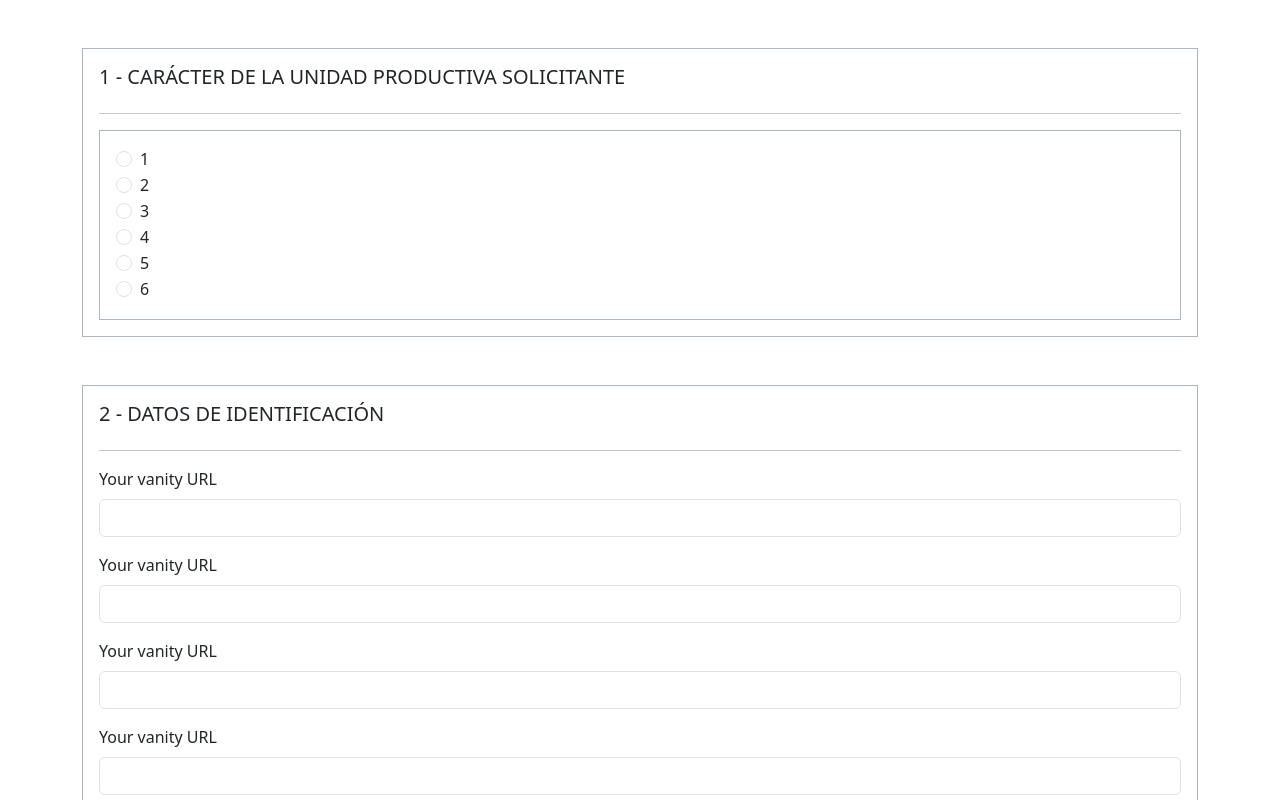
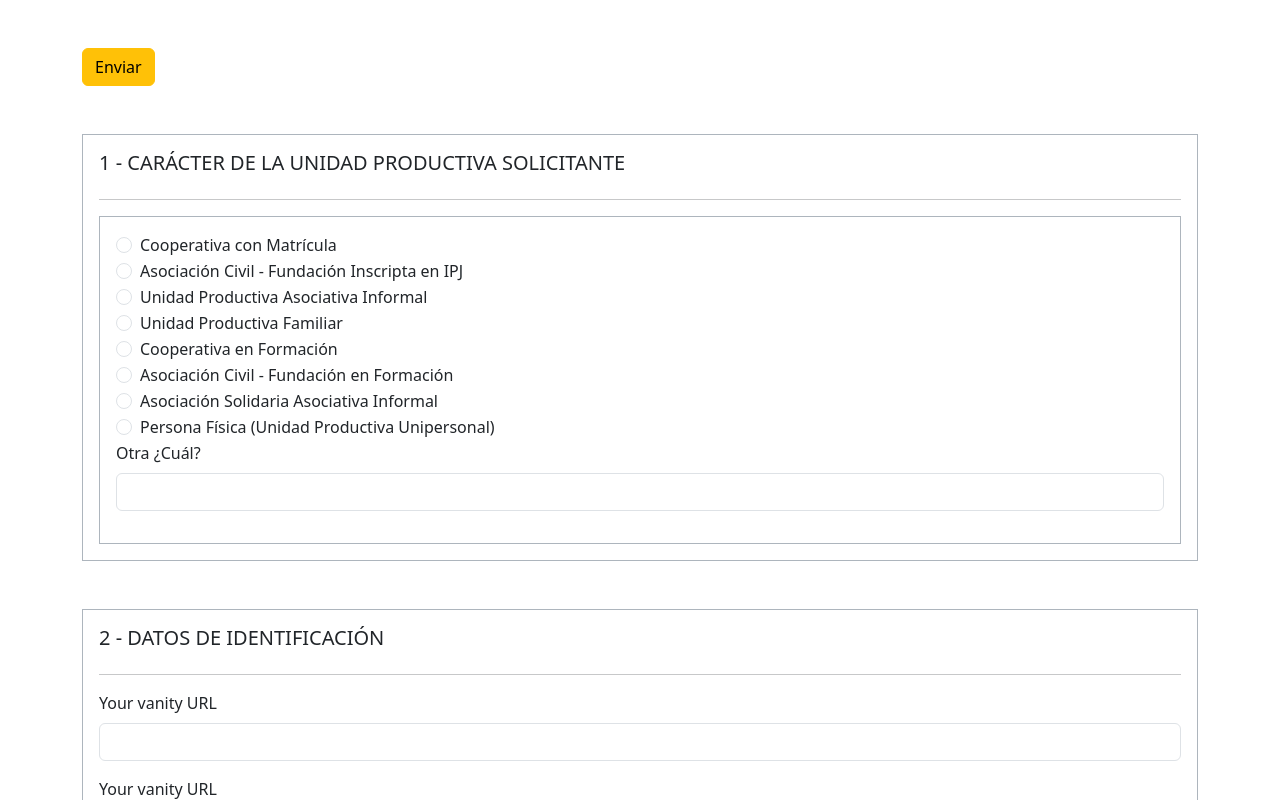
Before and after one commit to franciscoaguirre1/formulario-inscripcion, an Angular app in the folder front/: page / in a window 1280 px wide. Shown: the top 800 px of the page. Built offline with nearby package versions, Linux system fonts and the light colour scheme.

Commit message:
segundo commit

```diff
--- a/front/src/app/app.component.html
+++ b/front/src/app/app.component.html
@@ -1,5 +1,12 @@
 
 <div class="container my-5">
+    <div class="submit">
+        <button class="btn btn-warning" (click)="onFormSubmit()">Enviar</button>
+
+    </div>
+
+    <form [formGroup]="formularioEconomiaPopular">
+
         <div class="input-section my-5 border border-dark-subtle p-3 my-3">
             <div class="subheading-title d-flex">
                 <h5 class="mr-3">1 - CARÁCTER DE LA UNIDAD PRODUCTIVA SOLICITANTE</h5>
@@ -7,32 +14,45 @@
             <hr>
             <div class="container border border-dark-subtle p-3">
                 <div class="form-check">
-                <input class="form-check-input" type="radio" name="inlineRadioOptions" id="inlineRadio1" value="option1">
-                <label class="form-check-label" for="inlineRadio1">1</label>
+                    <input formControlName="caracterUnidadProductivaSolicitante" class="form-check-input" type="radio" name="caracterUnidadProductivaSolicitante" id="inlineRadio1" value="Cooperativa con Matrícula">
+                    <label class="form-check-label" for="inlineRadio1">Cooperativa con Matrícula</label>
                 </div>
                 <div class="form-check">
-                <input class="form-check-input" type="radio" name="inlineRadioOptions" id="inlineRadio1" value="option1">
-                <label class="form-check-label" for="inlineRadio1">2</label>
+                    <input formControlName="caracterUnidadProductivaSolicitante"  class="form-check-input" type="radio" name="caracterUnidadProductivaSolicitante" id="inlineRadio2" value="Asociación Civil - Fundación Inscripta en IPJ">
+                    <label class="form-check-label" for="inlineRadio1">Asociación Civil - Fundación Inscripta en IPJ</label>
                 </div>
                 <div class="form-check">
-                <input class="form-check-input" type="radio" name="inlineRadioOptions" id="inlineRadio1" value="option1">
-                <label class="form-check-label" for="inlineRadio1">3</label>
+                    <input formControlName="caracterUnidadProductivaSolicitante"  class="form-check-input" type="radio" name="caracterUnidadProductivaSolicitante" id="inlineRadio3" value="Unidad Productiva Asociativa Informal">
+                    <label class="form-check-label" for="inlineRadio1">Unidad Productiva Asociativa Informal</label>
                 </div>
                 <div class="form-check">
-                <input class="form-check-input" type="radio" name="inlineRadioOptions" id="inlineRadio1" value="option1">
-                <label class="form-check-label" for="inlineRadio1">4</label>
+                    <input formControlName="caracterUnidadProductivaSolicitante"  class="form-check-input" type="radio" name="caracterUnidadProductivaSolicitante" id="inlineRadio4" value="Unidad Productiva Familiar">
+                    <label class="form-check-label" for="inlineRadio1">Unidad Productiva Familiar</label>
                 </div>
                 <div class="form-check">
-                <input class="form-check-input" type="radio" name="inlineRadioOptions" id="inlineRadio1" value="option1">
-                <label class="form-check-label" for="inlineRadio1">5</label>
+                    <input formControlName="caracterUnidadProductivaSolicitante"  class="form-check-input" type="radio" name="caracterUnidadProductivaSolicitante" id="inlineRadio5" value="Cooperativa en Formación">
+                    <label class="form-check-label" for="inlineRadio1">Cooperativa en Formación</label>
                 </div>
                 <div class="form-check">
-                <input class="form-check-input" type="radio" name="inlineRadioOptions" id="inlineRadio1" value="option1">
-                <label class="form-check-label" for="inlineRadio1">6</label>
+                    <input formControlName="caracterUnidadProductivaSolicitante" class="form-check-input" type="radio" name="caracterUnidadProductivaSolicitante" id="inlineRadio6" value="Asociación Civil - Fundación en Formación">
+                    <label class="form-check-label" for="inlineRadio1">Asociación Civil - Fundación en Formación</label>
+                </div>
+                <div class="form-check">
+                    <input formControlName="caracterUnidadProductivaSolicitante" class="form-check-input" type="radio" name="caracterUnidadProductivaSolicitante" id="inlineRadio6" value="Asociación Solidaria Asociativa Informal">
+                    <label class="form-check-label" for="inlineRadio1">Asociación Solidaria Asociativa Informal</label>
+                </div>
+                <div class="form-check">
+                    <input formControlName="caracterUnidadProductivaSolicitante" class="form-check-input" type="radio" name="caracterUnidadProductivaSolicitante" id="inlineRadio6" value="Persona Física (Unidad Productiva Unipersonal)">
+                    <label class="form-check-label" for="inlineRadio1">Persona Física (Unidad Productiva Unipersonal)</label>
+                </div>
+                <div class=" mb-3">
+                    <label for="basic-url" class="form-label">Otra ¿Cuál?</label>
+                    <div class="input-group">
+                        <input type="text" formControlName="caracterUnidadProductivaSolicitante" name="caracterUnidadProductivaSolicitante" class="form-control" id="basic-url" aria-describedby="basic-addon3 basic-addon4">
                     </div>
                 </div>
             </div>
-
+        </div>
 
 
 
@@ -60,15 +80,14 @@
                         <input type="text" class="form-control" id="basic-url" aria-describedby="basic-addon3 basic-addon4">
                     </div>
                 </div>
-            <div class=" mb-3">
+                <div class="mb-3 d-flex">
                     <label for="basic-url" class="form-label">Your vanity URL</label>
+                    <input type="text" class="form-control" id="basic-url" aria-describedby="basic-addon3 basic-addon4">
                     <div class="input-group">
-                    <input type="text" class="form-control" id="basic-url" aria-describedby="basic-addon3 basic-addon4">
                     </div>
                 </div>
             </div>
         </div>
-
 
 
 
@@ -100,7 +119,6 @@
 
 
 
-
         <div class="input-section my-5 border border-dark-subtle p-3 my-3">
             <div class="subheading-title d-flex mt-3">
                 <h5 class="mr-3">4 - OBJETO SOCIAL</h5>
@@ -113,7 +131,6 @@
                 </div>
             </div>
         </div>
-
 
 
 
@@ -206,9 +223,6 @@
 
 
 
-
-
-
         <div class="input-section my-5 border border-dark-subtle p-3 my-3">
             <div class="subheading-title d-flex mt-3">
                 <h5 class="mr-3">6 - CONDICIÓN FISCAL</h5>
@@ -240,12 +254,6 @@
                 </div>
             </div>
         </div>
-
-
-
-
-
-
 
 
 
@@ -307,7 +315,6 @@
 
 
 
-
         <div class="input-section my-5 border border-dark-subtle p-3 my-3">
             <div class="subheading-title d-flex mt-3">
                 <h5 class="mr-3">9 - PERSONAS RESPONSABLES DE LA INSCRIPCIÓN</h5>
@@ -339,3 +346,5 @@
                 </div>
             </div>
         </div>
+    </form>
+</div>
--- a/front/src/app/app.component.ts
+++ b/front/src/app/app.component.ts
@@ -9,7 +9,12 @@ import { FormBuilder, FormGroup, Validators } from '@angular/forms';
 export class AppComponent implements OnInit{
 
     title = 'front';
-    formularioEconomíaPopular!: FormGroup
+    formularioEconomiaPopular!: FormGroup
+
+    textInputs = document.querySelectorAll("input[type='text']");
+    radioButtons = document.querySelectorAll("[type='radio']");
+
+
 
     constructor(private fb: FormBuilder) {
 
@@ -17,8 +22,18 @@ export class AppComponent implements OnInit{
 
 
 
+
+
+
     ngOnInit(): void {
-      this.formularioEconomíaPopular = this.fb.group({
+      this.formularioEconomiaPopular = this.fb.group({
+
+
+
+
+
+
+
 
         // 1.- CARÁCTER DE LA UNIDAD PRODUCTIVA SOLICITANTE
         caracterUnidadProductivaSolicitante: ['', Validators.required],
@@ -199,6 +214,28 @@ export class AppComponent implements OnInit{
     }
 
 
+    onFormSubmit(): void {
+      console.log(this.formularioEconomiaPopular.value);
+  }
+
+
+  controlarCampo1() {
+    const textInputs = document.querySelectorAll("input[type='text']");
+    const radioButtons = document.querySelectorAll("[type='radio']");
+
+    // Agregar eventos de entrada (input) a los inputs type "text"
+    textInputs.forEach((textInput) => {
+        textInput.addEventListener("input", () => {
+            // Si el input tiene algún valor, deseleccionar todos los radio buttons
+            if (textInput.value.trim() !== "") {
+                radioButtons.forEach((radio) => {
+                    radio.checked = false;
+                });
+            }
+        });
+    });
+  }
+
 
 
 
```
Lines whose indentation alone changed are shown as unchanged.
